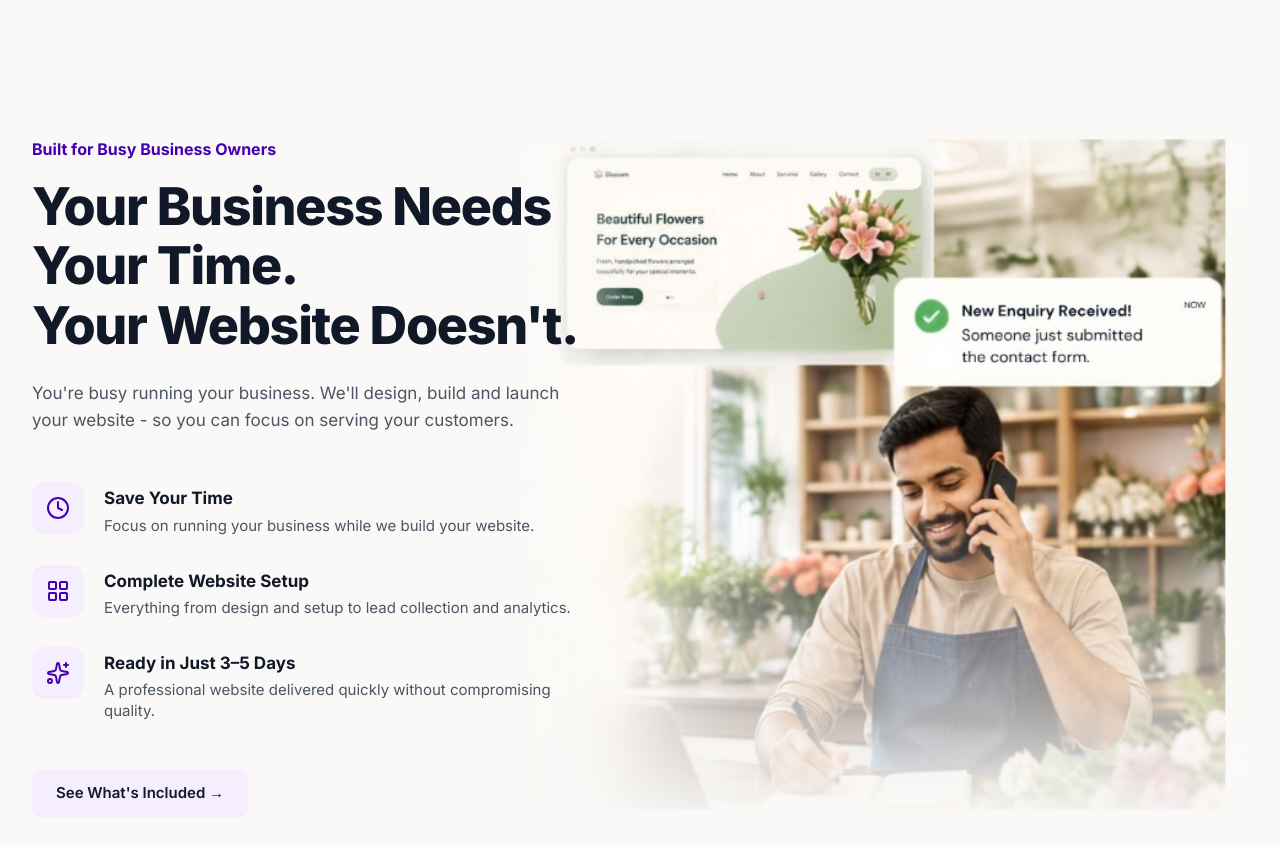
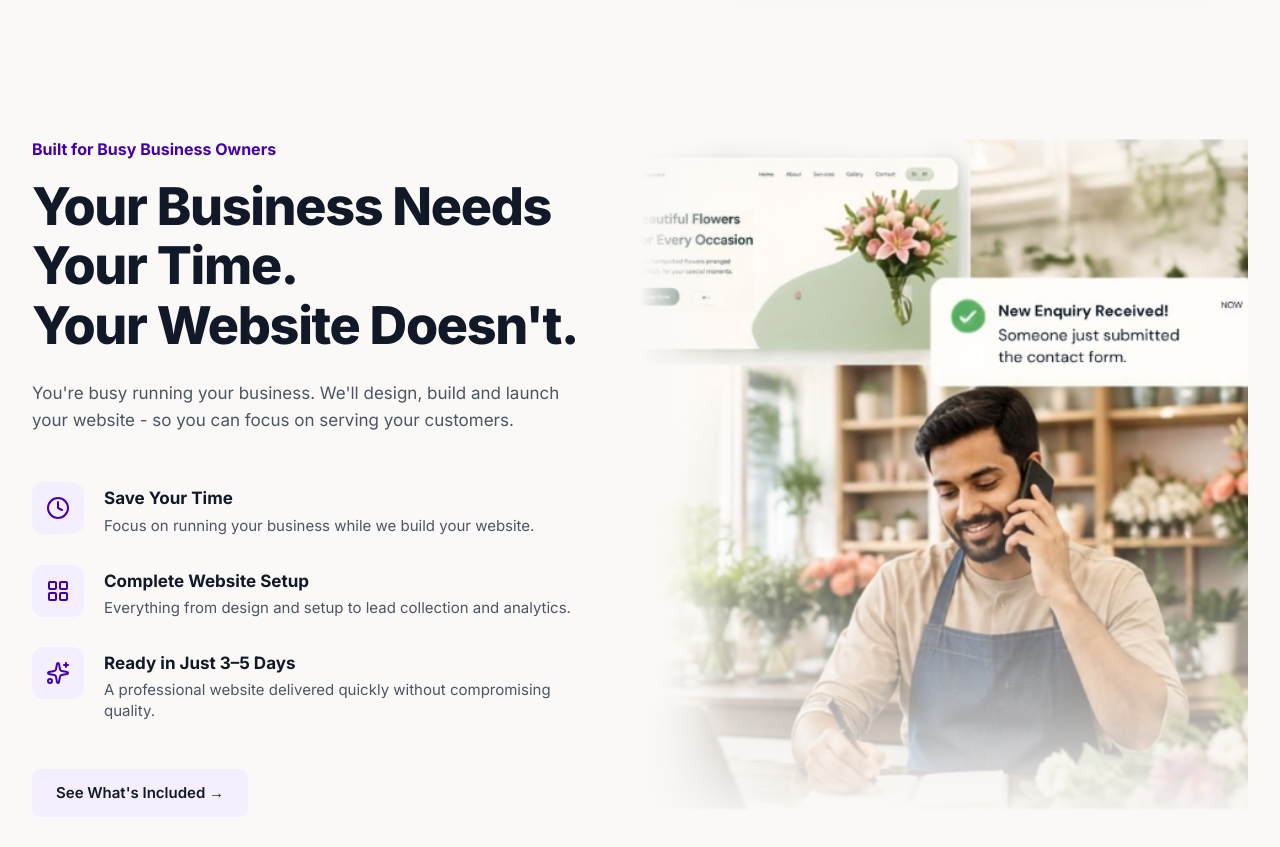
Before and after one commit to zehracodes29/landingpage, a Next.js app in the folder pagemistri-landing/: page / in a window 1280 px wide. Shown: the part 960-1807 px from the top of the page. Built offline with nearby package versions, Linux system fonts and the light colour scheme.

Commit message:
feat: add BusinessBenefits component to showcase service features

```diff
--- a/pagemistri-landing/src/components/BusinessBenefits/BusinessBenefits.jsx
+++ b/pagemistri-landing/src/components/BusinessBenefits/BusinessBenefits.jsx
@@ -7,7 +7,7 @@
   return (
     <section className="relative bg-[#FAF9F7] py-16 md:py-24 overflow-hidden font-sans">
       <div className="max-w-[1280px] mx-auto px-6 md:px-8 lg:px-[32px] w-full">
-        <div className="flex flex-col lg:flex-row items-center">
+        <div className="flex flex-col lg:flex-row items-center justify-between lg:gap-12">
 
           {/* Left Column */}
           <motion.div
@@ -89,7 +89,7 @@
             whileInView={{ opacity: 1 }}
             viewport={{ once: true }}
             transition={{ duration: 1, ease: "easeOut" }}
-            className="w-full lg:w-[60%] relative mt-16 lg:mt-0 lg:-ml-[5%]"
+            className="w-full lg:w-[50%] relative mt-16 lg:mt-0"
           >
             {/* Image Container with seamless fade masks */}
             <div className="relative w-full h-[500px] md:h-[600px] lg:h-[700px]">
```
